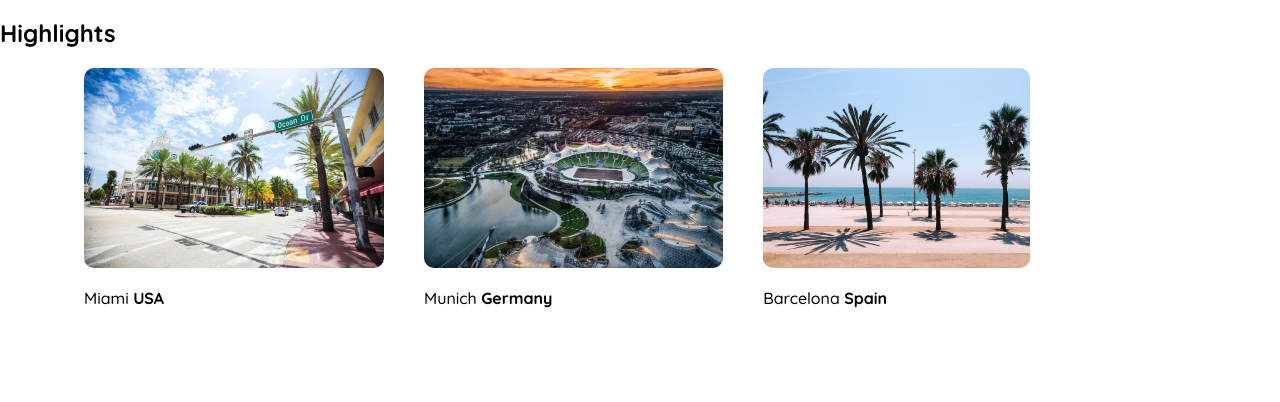
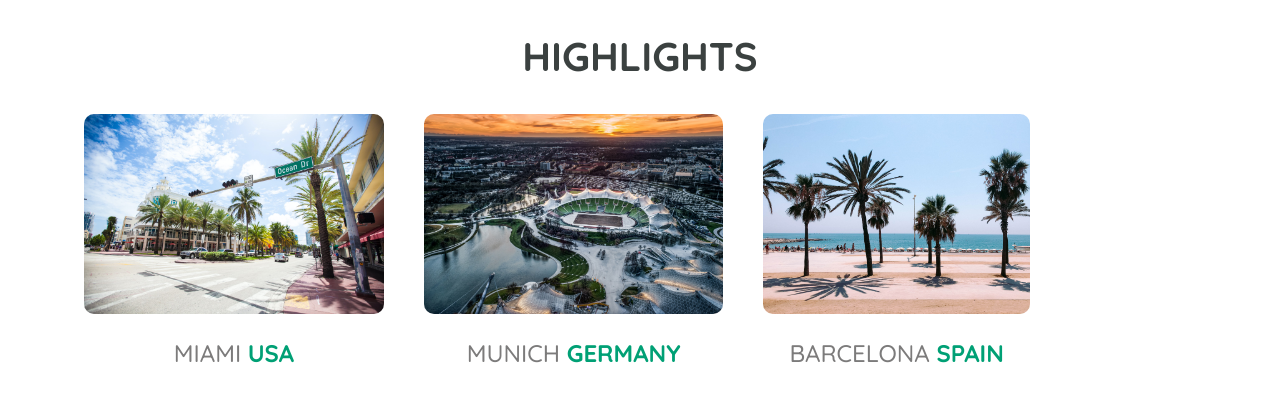
Before and after one commit to TanyaKars/TravelGoals, a website: page index.html in a window 1280 px wide. Shown: the part 802-1204 px from the top of the page. Before the commit the page ends 1166 px from the top, so only its background shows below. Drawn offline with Linux system fonts and the light colour scheme.

Commit message:
day 17 done

```diff
--- a/styles.css
+++ b/styles.css
@@ -15,6 +15,13 @@
   position: relative;
   top: 200px;
 }
+#highlights h2 {
+text-transform: uppercase;
+text-align: center;
+font-size: 40px;
+color: rgba(59,65,64);
+margin: 24 0;
+}
 #destinations {
   display: flex;
   width: 90%;
@@ -23,6 +30,7 @@
 }
 .destination {
   margin: 0 20px;
+  text-transform: uppercase;
 }
 .destination img {
   border-radius: 10px;
@@ -31,7 +39,15 @@
   box-shadow: 2px, 4px, 8px, rgb(68, 67, 67);
   object-fit: cover;
 }
-
+.destination p{
+  text-align: center;
+  font-size: 24px;
+  color: rgb(124,123,123);
+  margin: 20px 0;
+}
+.destination strong {
+  color: rgb(0, 160, 117);
+}
 #hero-content h1 {
   color: white;
   text-transform: uppercase;
```
